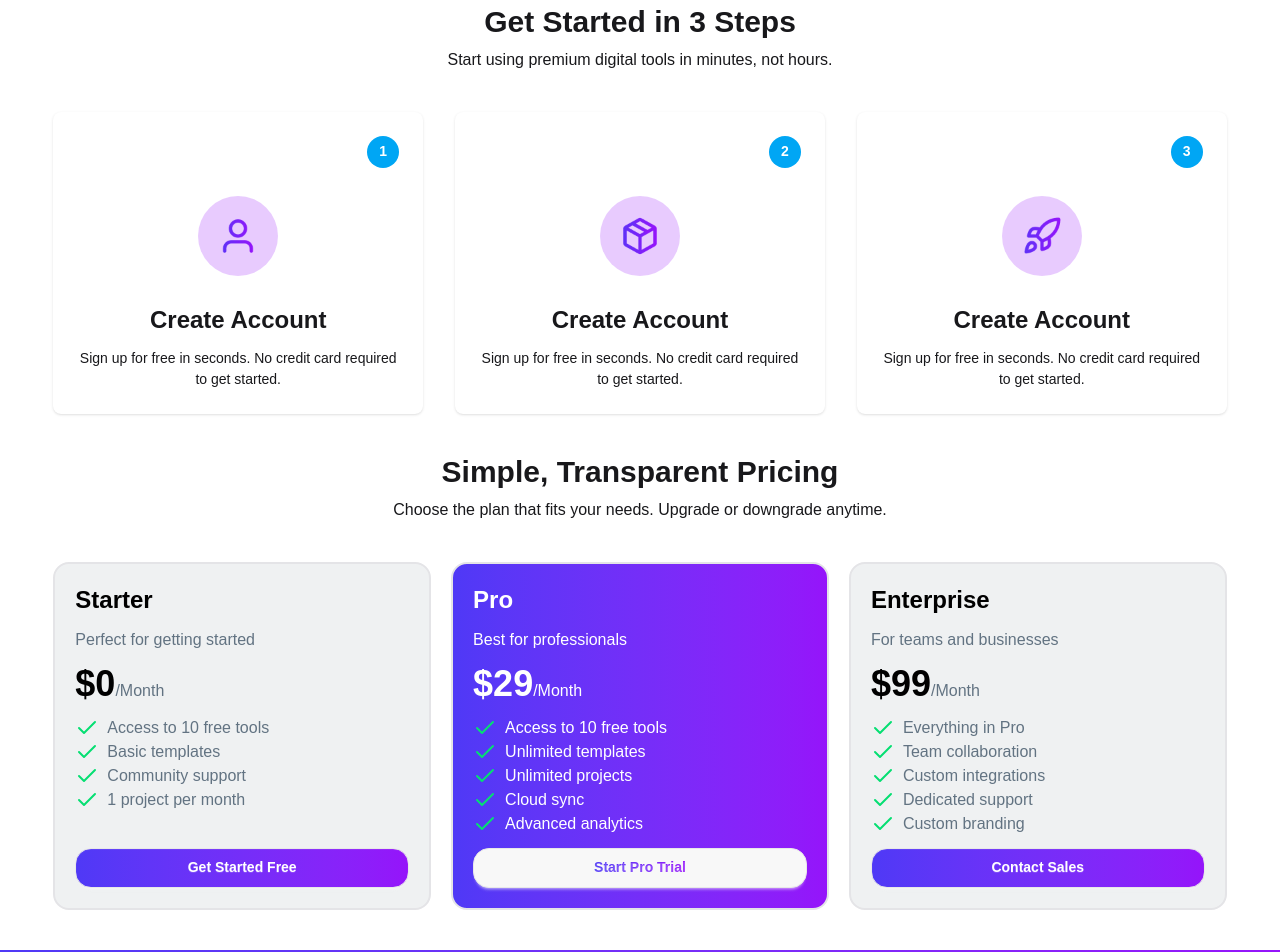
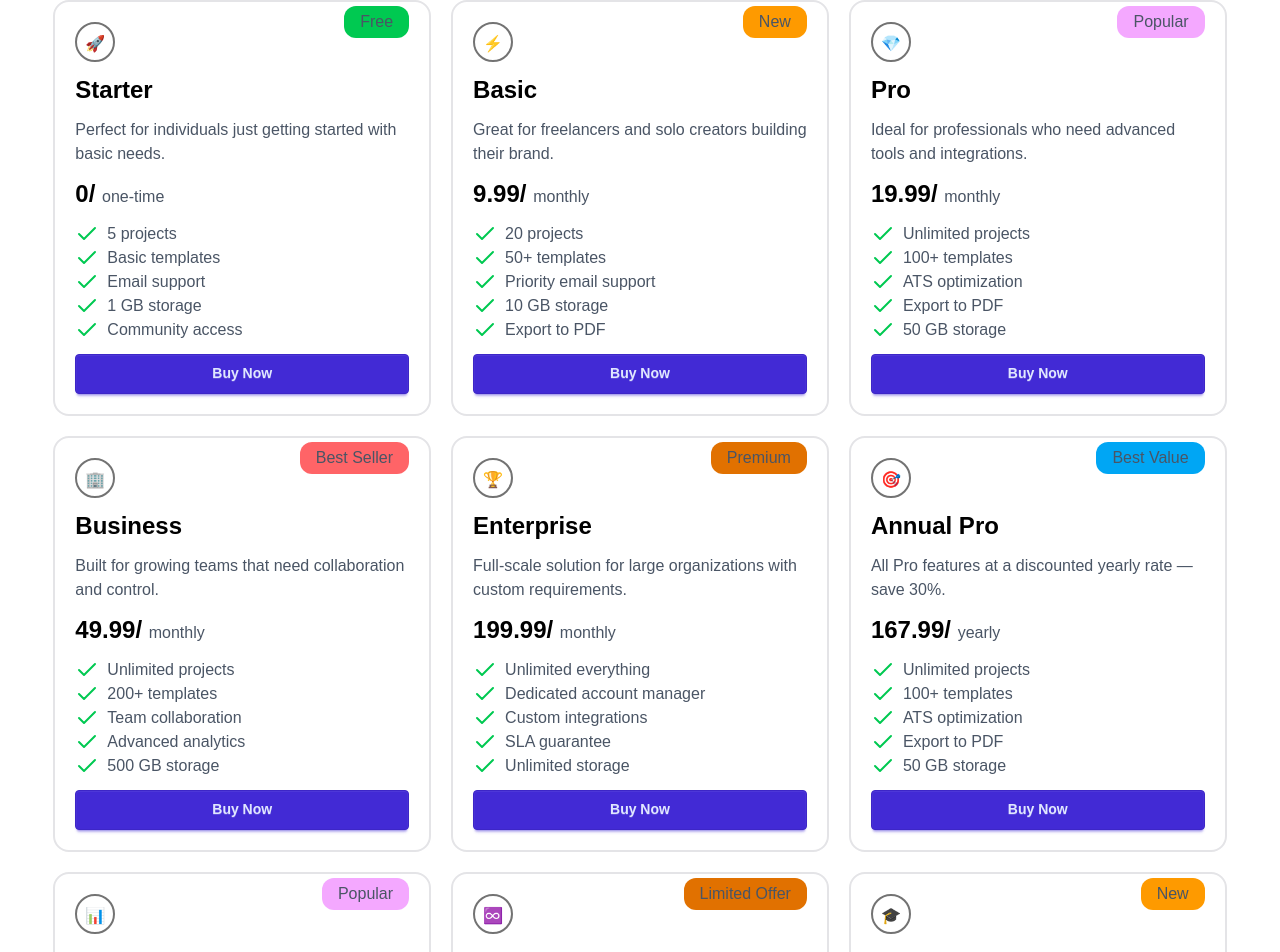
Before and after one commit to mdakash102210-wq/Assigntment-06, a React (Vite) app: page / in a window 1280 px wide. Shown: the part 1082-2034 px from the top of the page. Built offline with nearby package versions, Linux system fonts and the light colour scheme.

Commit message:
product card Complate

```diff
--- /dev/null
+++ b/public/Api.json
@@ -0,0 +1,166 @@
+[
+  {
+    "id": 1,
+    "name": "Starter",
+    "description": "Perfect for individuals just getting started with basic needs.",
+    "price": 0,
+    "period": "one-time",
+    "tag": "free",
+    "features": [
+      "5 projects",
+      "Basic templates",
+      "Email support",
+      "1 GB storage",
+      "Community access"
+    ],
+    "icon": "🚀"
+  },
+  {
+    "id": 2,
+    "name": "Basic",
+    "description": "Great for freelancers and solo creators building their brand.",
+    "price": 9.99,
+    "period": "monthly",
+    "tag": "new",
+    "features": [
+      "20 projects",
+      "50+ templates",
+      "Priority email support",
+      "10 GB storage",
+      "Export to PDF",
+      "Custom domain"
+    ],
+    "icon": "⚡"
+  },
+  {
+    "id": 3,
+    "name": "Pro",
+    "description": "Ideal for professionals who need advanced tools and integrations.",
+    "price": 19.99,
+    "period": "monthly",
+    "tag": "popular",
+    "features": [
+      "Unlimited projects",
+      "100+ templates",
+      "ATS optimization",
+      "Export to PDF",
+      "50 GB storage",
+      "Analytics dashboard",
+      "API access"
+    ],
+    "icon": "💎"
+  },
+  {
+    "id": 4,
+    "name": "Business",
+    "description": "Built for growing teams that need collaboration and control.",
+    "price": 49.99,
+    "period": "monthly",
+    "tag": "best seller",
+    "features": [
+      "Unlimited projects",
+      "200+ templates",
+      "Team collaboration",
+      "Advanced analytics",
+      "500 GB storage",
+      "Priority support",
+      "SSO login",
+      "Custom branding"
+    ],
+    "icon": "🏢"
+  },
+  {
+    "id": 5,
+    "name": "Enterprise",
+    "description": "Full-scale solution for large organizations with custom requirements.",
+    "price": 199.99,
+    "period": "monthly",
+    "tag": "premium",
+    "features": [
+      "Unlimited everything",
+      "Dedicated account manager",
+      "Custom integrations",
+      "SLA guarantee",
+      "Unlimited storage",
+      "On-premise deployment",
+      "Advanced security",
+      "24/7 phone support"
+    ],
+    "icon": "🏆"
+  },
+  {
+    "id": 6,
+    "name": "Annual Pro",
+    "description": "All Pro features at a discounted yearly rate — save 30%.",
+    "price": 167.99,
+    "period": "yearly",
+    "tag": "best value",
+    "features": [
+      "Unlimited projects",
+      "100+ templates",
+      "ATS optimization",
+      "Export to PDF",
+      "50 GB storage",
+      "Analytics dashboard",
+      "API access",
+      "2 months free"
+    ],
+    "icon": "🎯"
+  },
+  {
+    "id": 7,
+    "name": "Annual Business",
+    "description": "Full business suite billed annually with significant savings.",
+    "price": 479.99,
+    "period": "yearly",
+    "tag": "popular",
+    "features": [
+      "Unlimited projects",
+      "200+ templates",
+      "Team collaboration (up to 20)",
+      "Advanced analytics",
+      "1 TB storage",
+      "Priority support",
+      "SSO login",
+      "Custom branding",
+      "2 months free"
+    ],
+    "icon": "📊"
+  },
+  {
+    "id": 8,
+    "name": "Lifetime Access",
+    "description": "Pay once and enjoy full Pro features forever. No recurring fees.",
+    "price": 299.99,
+    "period": "one-time",
+    "tag": "limited offer",
+    "features": [
+      "Unlimited projects",
+      "All current templates",
+      "All future updates",
+      "100 GB storage",
+      "Export to PDF & DOCX",
+      "Lifetime support",
+      "No subscription needed"
+    ],
+    "icon": "♾️"
+  },
+  {
+    "id": 9,
+    "name": "Student",
+    "description": "Specially priced plan for students and educational institutions.",
+    "price": 4.99,
+    "period": "monthly",
+    "tag": "new",
+    "features": [
+      "15 projects",
+      "60+ templates",
+      "ATS optimization",
+      "Export to PDF",
+      "20 GB storage",
+      "Academic resources",
+      "Career tools"
+    ],
+    "icon": "🎓"
+  }
+]
--- a/src/App.jsx
+++ b/src/App.jsx
@@ -11,6 +11,13 @@ import Price from "./Price";
 import Ready from "./assets/Ready";
 import Footer from "./Footer";
 
+let Apidata = async () => {
+  let res = await fetch("Api.json");
+  let result = await res.json();
+  return result;
+};
+let callapi = Apidata();
+
 function App() {
   let [sowInfo, setsowInfo] = useState("Products");
   return (
@@ -19,7 +26,7 @@ function App() {
       <Hero />
       <Rating />
       <Buttons sowInfo={sowInfo} setsowInfo={setsowInfo} />
-      {sowInfo === "Products" ? <Prodects /> : <Card />}
+      {sowInfo === "Products" ? <Prodects callapi={callapi} /> : <Card />}
       <Stars />
       <Price />
       <Ready />
--- a/src/Footer.jsx
+++ b/src/Footer.jsx
@@ -6,8 +6,8 @@ import { FaInstagram } from "react-icons/fa";
 export default function Footer() {
   return (
     <div className="bg-black text-white">
-      <div className="text flex justify-between w-11/12 m-auto pt-20 pb-3 border-b-2 border-neutral-content text-gray-400">
-        <div>
+      <div className="text grid lg:grid-cols-6 grid-rows-2 gap-5 w-11/12 m-auto pt-20 pb-3 border-b-2 border-neutral-content text-gray-400">
+        <div className="col-span-2">
           <h1 className="text-3xl font-bold mb-3 ">DifiTools</h1>
           <p className="leading-7">
             Premium digital tools for creators, <br /> professionals, and
@@ -58,7 +58,7 @@ export default function Footer() {
         </div>
       </div>
 
-      <div className="text-white flex justify-between py-5 opacity-50 w-11/12 m-auto">
+      <div className="text-white flex flex-col lg:flex-row justify-between py-5 opacity-50 w-11/12 m-auto">
         <div className="text">
           <p className="">© 2026 Digitools. All rights reserved.</p>
         </div>
--- a/src/Nav.jsx
+++ b/src/Nav.jsx
@@ -3,7 +3,7 @@ import React, { useState } from "react";
 
 export default function Nav() {
   let [btnclick, setbtnclick] = useState(false);
-  console.log(btnclick);
+  // console.log(btnclick);
   return (
     <div className="w-11/12 m-auto">
       <div className="navbar bg-base-100">
--- /dev/null
+++ b/src/OneProduct.jsx
@@ -0,0 +1,66 @@
+import { library } from "@fortawesome/fontawesome-svg-core";
+import { Check } from "lucide-react";
+import React, { useState } from "react";
+
+export default function OneProduct({ api }) {
+  let [btnclick, setbtnclick] = useState(false);
+
+  function btnhendel(api) {
+    setbtnclick(!btnclick);
+    console.log(api);
+  }
+  return (
+    <div className=" m-auto  border-2 border-neutral-content flex flex-col p-5 rounded-2xl space-y-3 text-gray-600  ">
+      <div className="div relative ">
+        <div className="  ">
+          <span className="h-10 w-10 inline-block rounded-full border-2 border-neutral-500 ">
+            <span className="flex justify-center items-center   h-10">
+              {api.icon}
+            </span>
+          </span>
+        </div>
+        <div
+          className={`base capitalize inline p-1 rounded-xl px-4 absolute -top-4 right-0 ${
+            api.tag === "free"
+              ? "bg-green-500"
+              : api.tag === "new"
+                ? "bg-amber-500"
+                : api.tag === "popular"
+                  ? "bg-fuchsia-300"
+                  : api.tag === "best seller"
+                    ? "bg-red-400"
+                    : api.tag === "best value"
+                      ? "bg-sky-500"
+                      : "bg-amber-600"
+          }`}
+        >
+          {api.tag}
+        </div>
+      </div>
+      <h1 className="font-bold text-2xl text-black">{api.name}</h1>
+      <p>{api.description}</p>
+      <h1 className="font-bold text-2xl text-black">
+        {api.price}/{" "}
+        <span className="font-normal text-[16px] text-gray-600">
+          {api.period}
+        </span>
+      </h1>
+      <ul className="flex-1">
+        {api.features.slice(0, 5).map((feature, index) => (
+          <li className="flex gap-2" key={index}>
+            <span>
+              <Check className="text-green-500" />
+            </span>
+            {feature}
+          </li>
+        ))}
+      </ul>
+      <button
+        className={`btn  ${btnclick === false ? "btn-primary" : "btn-secondary"} w-full`}
+        onClick={() => btnhendel(api)}
+      >
+        {btnclick === false ? "Buy Now" : "Selected"}
+      </button>
+    </div>
+  );
+}
--- a/src/Prodects.jsx
+++ b/src/Prodects.jsx
@@ -1,5 +1,14 @@
-import React from "react";
+import React, { use } from "react";
+import OneProduct from "./OneProduct";
 
-export default function Prodects() {
-  return <div>Prodects</div>;
+export default function Prodects({ callapi }) {
+  let useapi = use(callapi);
+
+  return (
+    <div className="lg:grid-cols-3 grid-cols-1 grid gap-5  mt-15 w-11/12 m-auto">
+      {useapi.map((api) => (
+        <OneProduct key={api.id} api={api} />
+      ))}
+    </div>
+  );
 }
```
